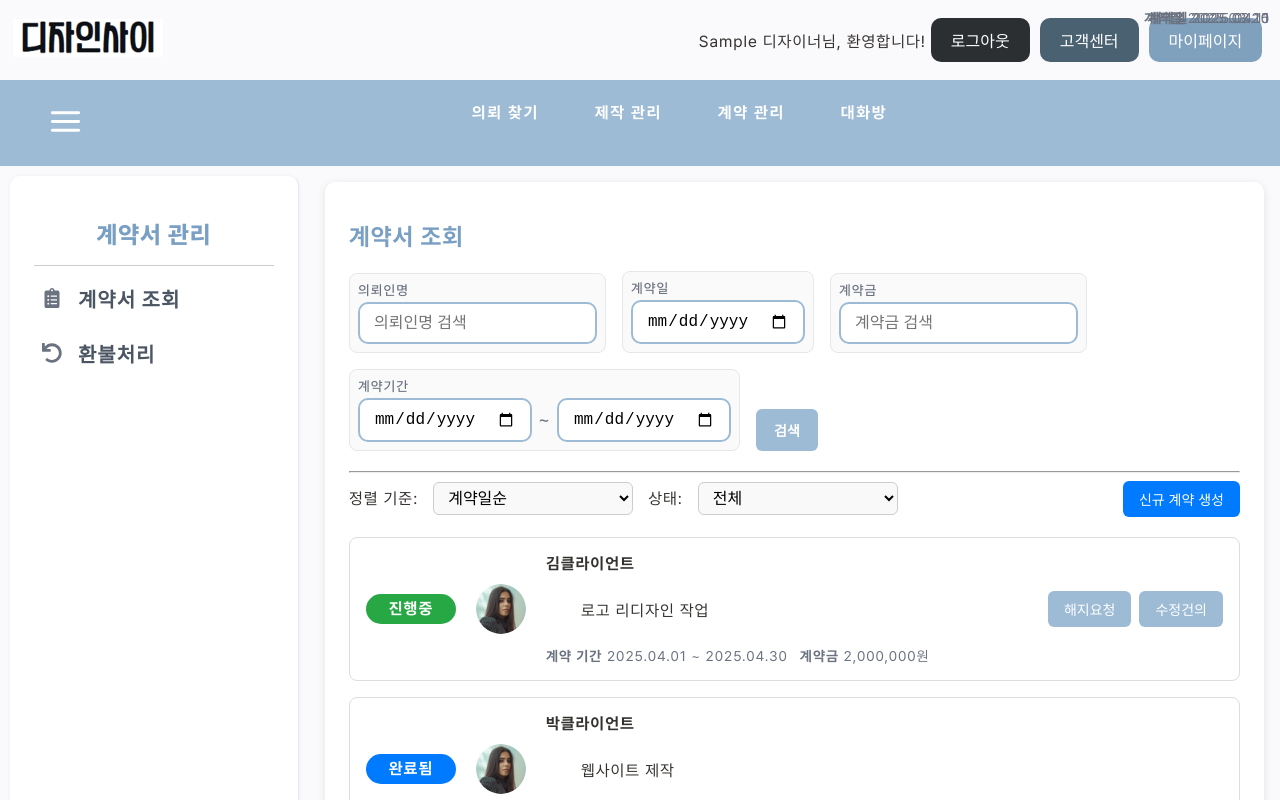
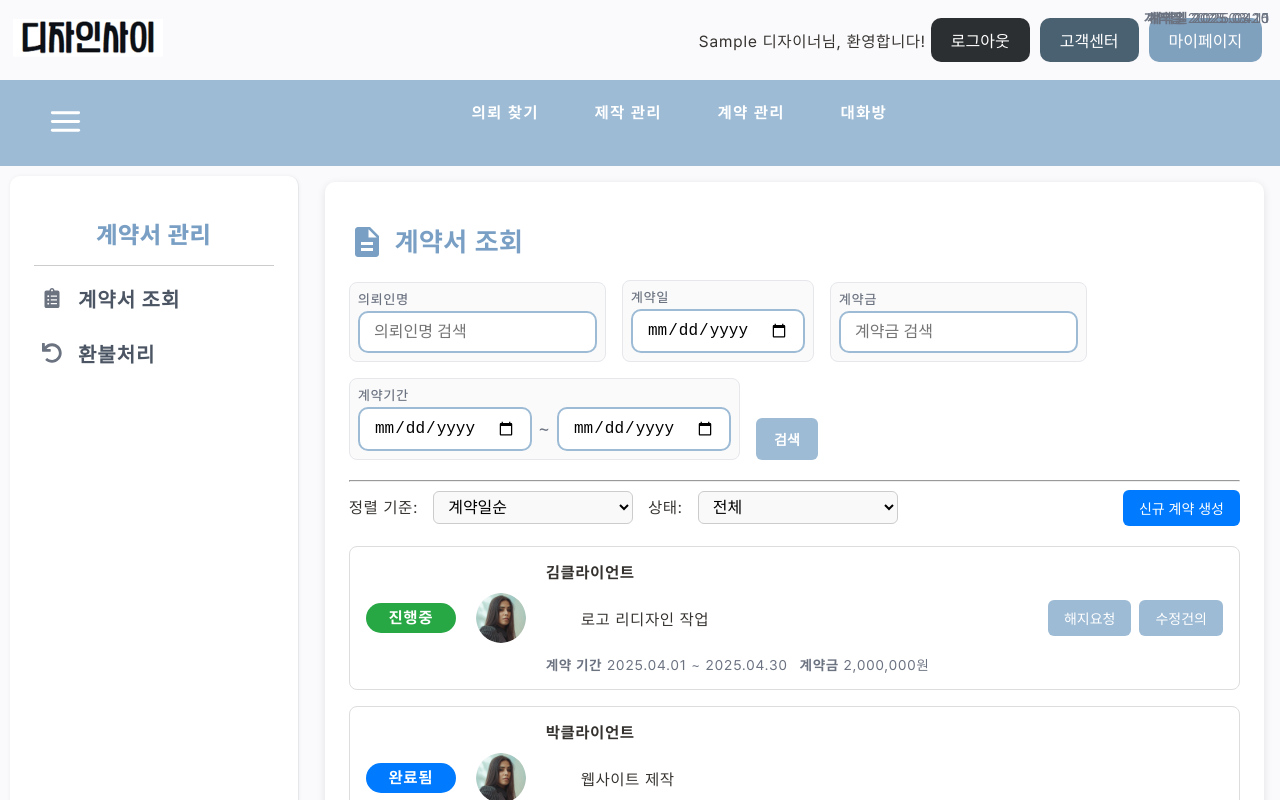
Before and after one commit to kimwax112/letsgit, a React (Create React App) app in the folder 프론트엔드/: page /designer/DesignerContractManage in a window 1280 px wide. Shown: the top 800 px of the page. Built offline with nearby package versions, Linux system fonts and the light colour scheme; a web font is replaced by a local one; what @draft-js-plugins/static-toolbar would draw is missing.

Commit message:
디자이너-계약관리-계약서 관리의 제목 ui 수정

```diff
--- a/프론트엔드/src/pages/DesignerContract/DesignerContractManagePage.jsx
+++ b/프론트엔드/src/pages/DesignerContract/DesignerContractManagePage.jsx
@@ -1,4 +1,5 @@
 import React from "react";
+import { MdDescription } from "react-icons/md";  // 아이콘 추가
 import DesignerContractSidebar from "../../components/DesignerContract/DesignerContractSidebar/DesignerContractSidebar";
 import DesignerContractSearchAndFilter from "../../components/DesignerContract/DesignerContractSearchAndFilter/DesignerContractSearchAndFilter";
 import DesignerContractSortAndCreate from "../../components/DesignerContract/DesignerContractSortAndCreate/DesignerContractSortAndCreate";
@@ -14,7 +15,11 @@ const DesignerContractManagePage = () => {
       {/* 오른쪽 본문 */}
       <div className="main-content">
         {/* 제목 */}
-        <h1 className="page-header">계약서 조회</h1>
+        <h1 className="page-header" style={{ fontSize: "27px", display: "flex", alignItems: "center" }}>
+          {/* 아이콘 추가 */}
+          <MdDescription style={{ marginRight: "10px", fontSize: "36px" }} />
+          계약서 조회
+        </h1>
 
         {/* 검색 및 필터 */}
         <DesignerContractSearchAndFilter />
```
